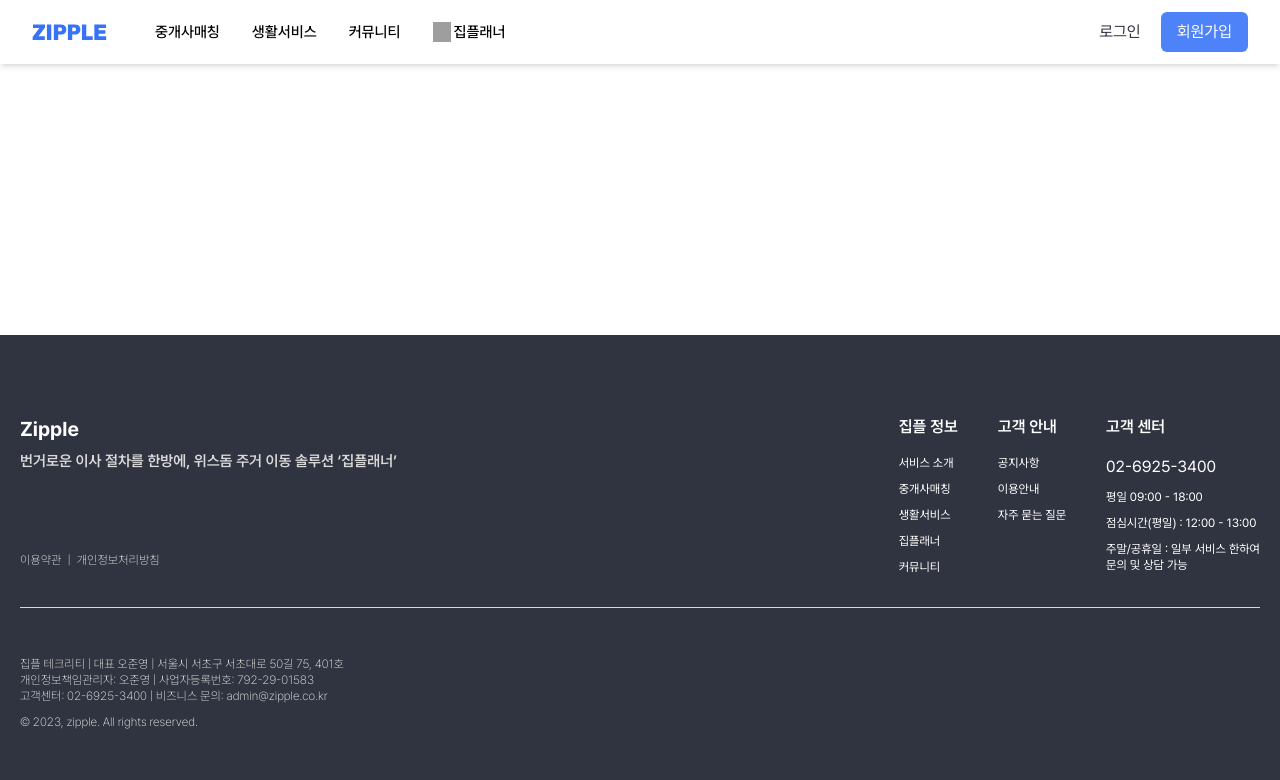
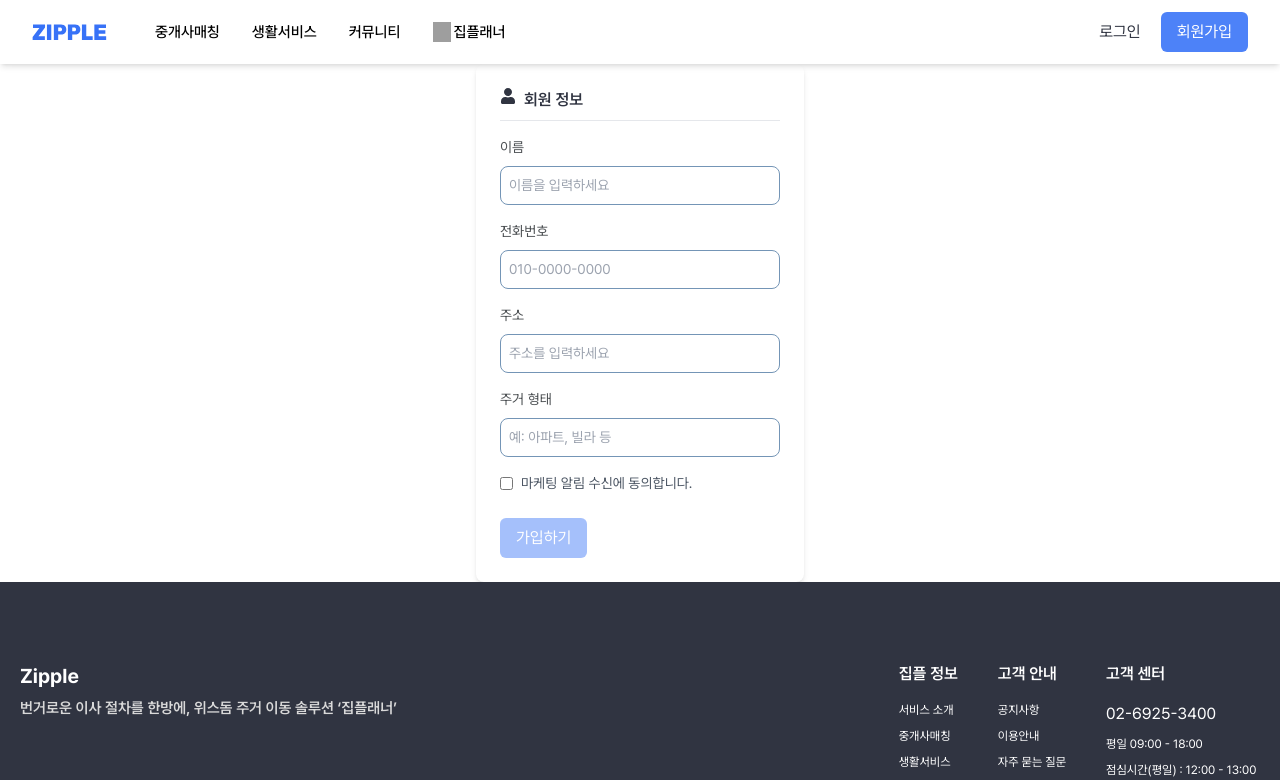
Before and after one commit to ziplanner/zipple-front, a Next.js app: page /signup/general in a window 1280 px wide. Shown: the top 780 px of the page. Built offline with nearby package versions, Linux system fonts and the light colour scheme; grey boxes are pictures that could not be loaded.

Commit message:
feat: Add signup api

```diff
--- a/app/(signUp)/signup/content/agentSection.tsx
+++ b/app/(signUp)/signup/content/agentSection.tsx
@@ -51,7 +51,7 @@ const AgentSection = () => {
 
       {/* 🔹 선택된 공인중개사 정보 표시 */}
       {selectedOffice && (
-        <div className="flex flex-col w-full md:w-3/4 p-4 md:p-6 bg-white rounded-lg shadow-md">
+        <div className="flex flex-col max-w-screen-md md:w-3/4 p-4 md:p-6 bg-white rounded-lg shadow-md">
           <div className="flex justify-between w-full border-b pb-2">
             <div className="flex pb-2 pl-3">
               <div className="flex gap-3 items-center">
--- /dev/null
+++ b/app/(signUp)/signup/content/generalSection.tsx
@@ -0,0 +1,165 @@
+import React, { useState } from "react";
+import { FaUser, FaPhone } from "react-icons/fa";
+import CustomInput from "@/app/components/input/customInput";
+import { signupGeneral } from "@/app/api/user/api";
+import Alert from "@/app/components/alert/alert";
+import { CATEGORY_LIST } from "@/app/types/category";
+import CustomDropdown from "@/app/components/dropdown/customDropdown";
+import TransparentLargeBtn from "@/app/components/button/transparentLargeBtn";
+import AddressSearch from "@/app/components/search/addressSearch";
+
+const GeneralSection = () => {
+  const [formData, setFormData] = useState({
+    generalName: "",
+    generalNumber: "",
+    generalAddress: "",
+    housingType: "",
+    marketingNotificationTerms: false,
+  });
+
+  const [isSubmitting, setIsSubmitting] = useState<boolean>(false);
+  const [alertMessage, setAlertMessage] = useState<string | null>(null);
+
+  // 전화번호 자동 하이픈
+  const formatPhoneNumber = (value: string) => {
+    const onlyNumbers = value.replace(/\D/g, "");
+    if (onlyNumbers.length <= 3) return onlyNumbers;
+    if (onlyNumbers.length <= 7)
+      return `${onlyNumbers.slice(0, 3)}-${onlyNumbers.slice(3)}`;
+    return `${onlyNumbers.slice(0, 3)}-${onlyNumbers.slice(
+      3,
+      7
+    )}-${onlyNumbers.slice(7, 11)}`;
+  };
+
+  const handleChange = (
+    e: React.ChangeEvent<HTMLInputElement | HTMLSelectElement>
+  ) => {
+    const { name, value } = e.target;
+
+    if (name === "generalNumber") {
+      setFormData((prev) => ({
+        ...prev,
+        generalNumber: formatPhoneNumber(value),
+      }));
+    } else {
+      setFormData((prev) => ({
+        ...prev,
+        [name]: value,
+      }));
+    }
+  };
+
+  const handleCheckboxChange = (e: React.ChangeEvent<HTMLInputElement>) => {
+    setFormData((prev) => ({
+      ...prev,
+      marketingNotificationTerms: e.target.checked,
+    }));
+  };
+
+  const handleAddressChange = (address: string) => {
+    setFormData((prev) => ({
+      ...prev,
+      generalAddress: address,
+    }));
+  };
+
+  // 유효성 검사 (전화번호 형식 포함)
+  const isPhoneNumberValid = /^\d{3}-\d{3,4}-\d{4}$/.test(
+    formData.generalNumber
+  );
+  const isFormValid =
+    Object.values(formData).every((value) => value !== "" && value !== false) &&
+    isPhoneNumberValid;
+
+  const handleSignup = async () => {
+    if (!isFormValid) {
+      setAlertMessage(
+        "입력한 정보를 확인해주세요. (전화번호 형식: 010-0000-0000)"
+      );
+      return;
+    }
+
+    try {
+      setIsSubmitting(true);
+      await signupGeneral(formData);
+      setAlertMessage("회원가입이 완료되었습니다!");
+    } catch (error) {
+      setAlertMessage("회원가입 중 오류가 발생했습니다.");
+      console.error("회원가입 실패:", error);
+    } finally {
+      setIsSubmitting(false);
+    }
+  };
+
+  return (
+    <div className="w-full flex justify-center">
+      <div className="max-w-screen-md w-full px-4 md:px-6">
+        <div className="flex flex-col w-full p-6 md:p-8 bg-white rounded-lg shadow-md">
+          <h3 className="flex text-h4_sb text-text border-b pb-2">
+            <FaUser className="mr-2" /> 회원 정보
+          </h3>
+
+          <div className="mt-4 flex flex-col gap-4">
+            <CustomInput
+              label="이름"
+              name="generalName"
+              value={formData.generalName}
+              onChange={handleChange}
+              placeholder="이름을 입력하세요"
+            />
+            <CustomInput
+              label="전화번호"
+              name="generalNumber"
+              value={formData.generalNumber}
+              onChange={handleChange}
+              placeholder="010-0000-0000"
+            />
+            <AddressSearch
+              value={formData.generalAddress}
+              onChange={handleAddressChange}
+            />
+            <CustomDropdown
+              label="주거 형태"
+              name="housingType"
+              value={formData.housingType}
+              onChange={handleChange}
+              options={CATEGORY_LIST.map((category) => ({
+                label: category,
+                value: category,
+              }))}
+            />
+
+            {/* 마케팅 알림 동의 체크박스 */}
+            <div className="flex items-center gap-2">
+              <input
+                type="checkbox"
+                checked={formData.marketingNotificationTerms}
+                onChange={handleCheckboxChange}
+              />
+              <label className="text-body2_r text-gray-600">
+                마케팅 알림 수신에 동의합니다.
+              </label>
+            </div>
+          </div>
+        </div>
+
+        {/* 회원가입 버튼 (모든 필수 입력값이 입력되면 노출) */}
+        {isFormValid && (
+          <div className="w-full flex justify-center">
+            <TransparentLargeBtn
+              text="회원가입 완료하기 →"
+              onClick={handleSignup}
+              className="md:mt-16 mt-10"
+            />
+          </div>
+        )}
+
+        {/* 회원가입 성공/실패 알림 */}
+        {alertMessage && <Alert message={alertMessage} />}
+      </div>
+    </div>
+  );
+};
+
+export default GeneralSection;
--- a/app/(signUp)/signup/general/page.tsx
+++ b/app/(signUp)/signup/general/page.tsx
@@ -1,5 +1,122 @@
+import React, { useState } from "react";
+import { FaUser, FaPhone, FaMapMarkerAlt, FaHome } from "react-icons/fa";
+import PrimaryBtn from "@/app/components/button/primaryBtn";
+import CustomInput from "@/app/components/input/customInput";
+import { signupGeneral } from "@/app/api/user/api";
+import Alert from "@/app/components/alert/alert";
+
 const GeneralSignupPage = () => {
-  return <div></div>;
+  const [formData, setFormData] = useState({
+    generalName: "",
+    generalNumber: "",
+    generalAddress: "",
+    housingType: "",
+    marketingNotificationTerms: false,
+  });
+
+  const [isSubmitting, setIsSubmitting] = useState(false);
+  const [alertMessage, setAlertMessage] = useState<string | null>(null);
+
+  // 🔹 입력값 변경 핸들러
+  const handleChange = (e: React.ChangeEvent<HTMLInputElement>) => {
+    const { name, value } = e.target;
+    setFormData((prev) => ({ ...prev, [name]: value }));
+  };
+
+  // 🔹 체크박스 변경 핸들러
+  const handleCheckboxChange = (e: React.ChangeEvent<HTMLInputElement>) => {
+    setFormData((prev) => ({
+      ...prev,
+      marketingNotificationTerms: e.target.checked,
+    }));
+  };
+
+  // 🔹 모든 필수 필드가 입력되었는지 확인
+  const isFormValid = Object.values(formData).every(
+    (value) => value !== "" && value !== false
+  );
+
+  // 🔹 회원가입 요청
+  const handleSignup = async () => {
+    if (!isFormValid) return;
+
+    try {
+      setIsSubmitting(true);
+      await signupGeneral(formData);
+      setAlertMessage("회원가입이 완료되었습니다!");
+    } catch (error) {
+      setAlertMessage("회원가입 중 오류가 발생했습니다.");
+      console.error("회원가입 실패:", error);
+    } finally {
+      setIsSubmitting(false);
+    }
+  };
+
+  return (
+    <div className="max-w-screen-sm px-4 mx-auto">
+      <div className="flex flex-col w-full p-6 bg-white rounded-lg shadow-md">
+        <h3 className="flex text-h4_sb text-text border-b pb-2">
+          <FaUser className="mr-2" /> 회원 정보
+        </h3>
+
+        <div className="mt-4 flex flex-col gap-4">
+          <CustomInput
+            label="이름"
+            name="generalName"
+            value={formData.generalName}
+            onChange={handleChange}
+            placeholder="이름을 입력하세요"
+          />
+          <CustomInput
+            label="전화번호"
+            name="generalNumber"
+            value={formData.generalNumber}
+            onChange={handleChange}
+            placeholder="010-0000-0000"
+          />
+          <CustomInput
+            label="주소"
+            name="generalAddress"
+            value={formData.generalAddress}
+            onChange={handleChange}
+            placeholder="주소를 입력하세요"
+          />
+          <CustomInput
+            label="주거 형태"
+            name="housingType"
+            value={formData.housingType}
+            onChange={handleChange}
+            placeholder="예: 아파트, 빌라 등"
+          />
+
+          {/* 마케팅 알림 동의 체크박스 */}
+          <div className="flex items-center gap-2">
+            <input
+              type="checkbox"
+              checked={formData.marketingNotificationTerms}
+              onChange={handleCheckboxChange}
+            />
+            <label className="text-body2_r text-gray-600">
+              마케팅 알림 수신에 동의합니다.
+            </label>
+          </div>
+        </div>
+
+        {/* 🔹 가입 버튼 (모든 필수 입력값이 입력되면 활성화) */}
+        <div className="mt-6">
+          <PrimaryBtn
+            text="가입하기"
+            onClick={handleSignup}
+            disabled={!isFormValid || isSubmitting}
+            className={isFormValid ? "" : "opacity-50 cursor-not-allowed"}
+          />
+        </div>
+      </div>
+
+      {/* 🔹 회원가입 성공/실패 알림 */}
+      {alertMessage && <Alert message={alertMessage} />}
+    </div>
+  );
 };
 
 export default GeneralSignupPage;
--- a/app/(signUp)/signup/page.tsx
+++ b/app/(signUp)/signup/page.tsx
@@ -9,6 +9,7 @@ import bg1 from "@/app/image/background/bg1.svg";
 import bg2 from "@/app/image/background/bg2.svg";
 import SignupCard from "@/app/components/card/signupCard";
 import AgentSection from "./content/agentSection";
+import GeneralSection from "./content/generalSection";
 
 const CARD_DATA = [
   {
@@ -39,7 +40,7 @@ const CARD_DATA = [
 
 const Signup = () => {
   const [selectedRole, setSelectedRole] = useState<string | null>(null);
-  const sectionRef = useRef<HTMLDivElement>(null); // ✅ 스크롤 이동을 위한 ref
+  const sectionRef = useRef<HTMLDivElement>(null);
 
   // 🔹 role 선택 시 해당 섹션으로 스크롤 이동
   const handleSelectRole = (role: string) => {
@@ -100,7 +101,7 @@ const Signup = () => {
       {/* 🔹 선택된 섹션을 표시하는 영역 */}
       <div ref={sectionRef} className="w-full pt-20 md:pt-32 md:px-5 px-4">
         {selectedRole === "agent" && <AgentSection />}
-        {/* {selectedRole === "general" && <GeneralSection />} */}
+        {selectedRole === "general" && <GeneralSection />}
         {/* {selectedRole === "life" && <LifeSection />} */}
       </div>
     </div>
```
